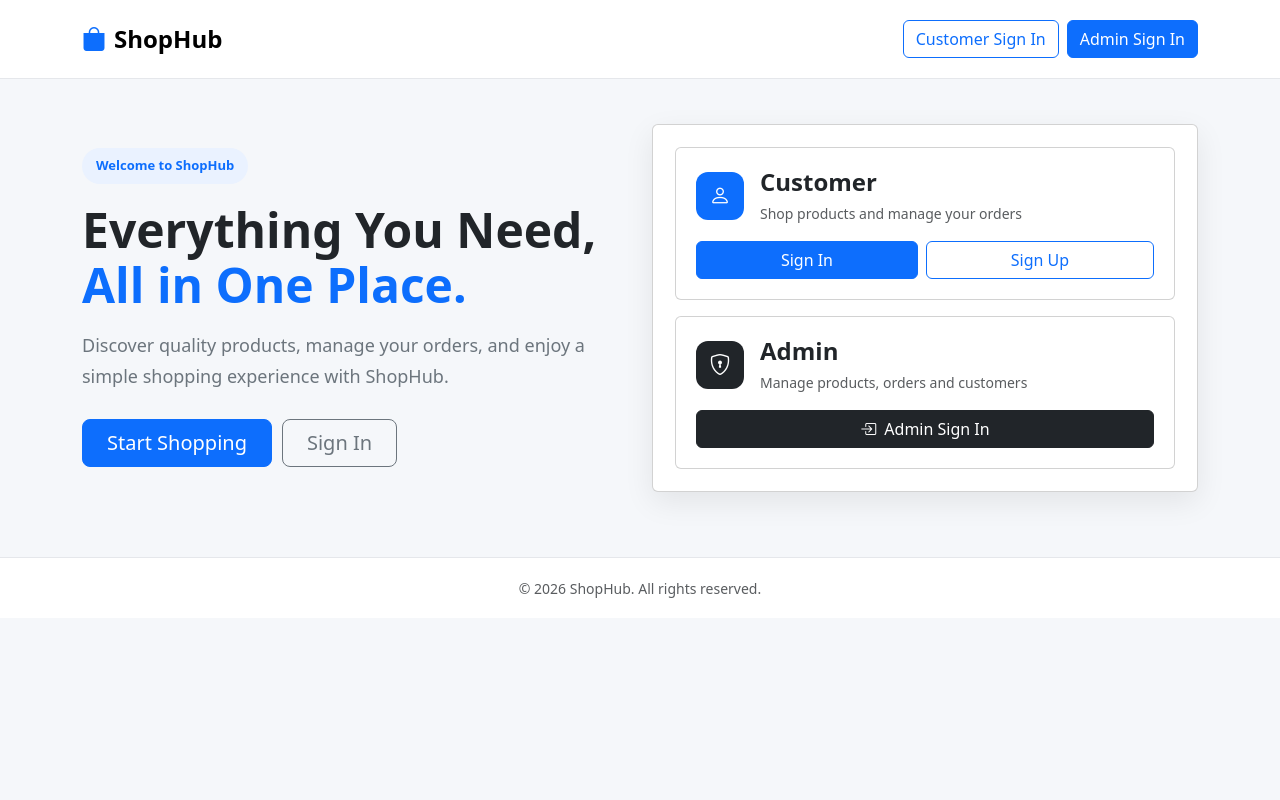
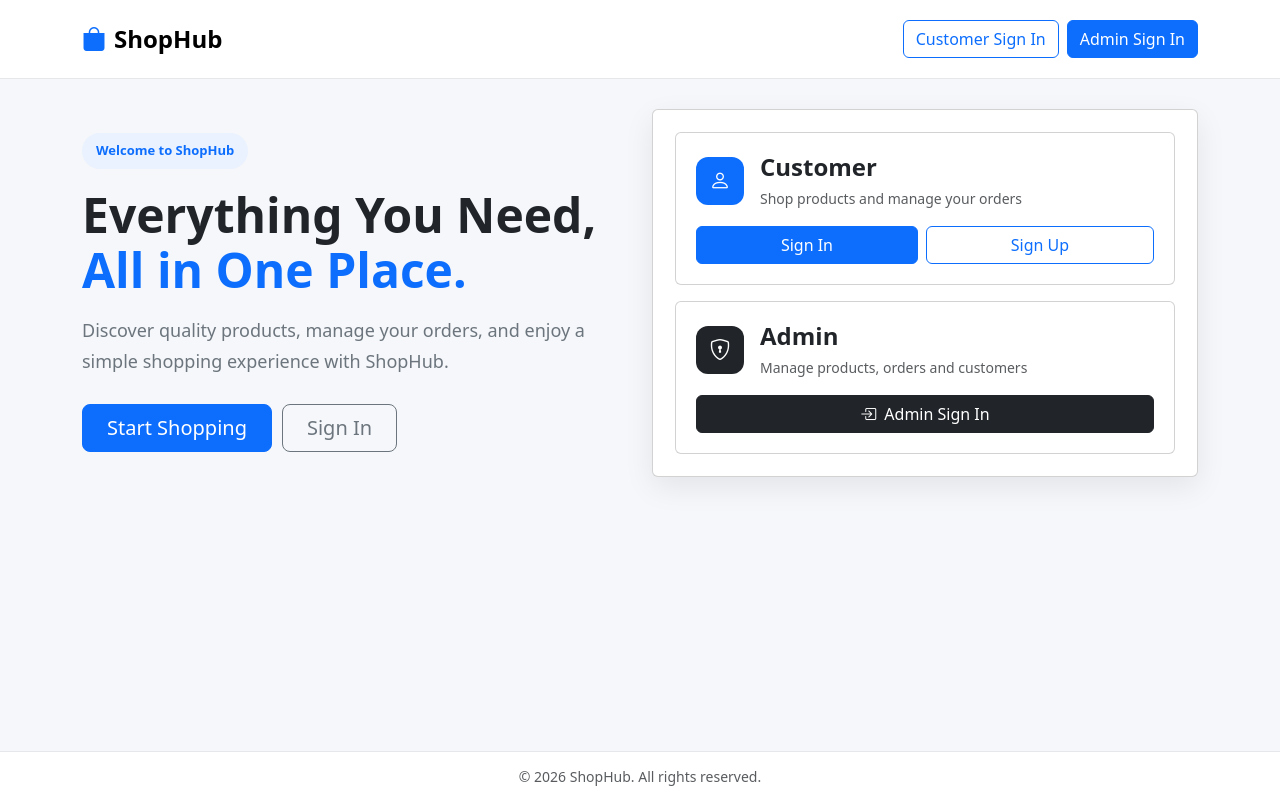
Before and after one commit to rishwanthrishwanth14-sys/E_commerce, a React (Vite) app in the folder frontend/: page / in a window 1280 px wide. Built offline with nearby package versions, Linux system fonts and the light colour scheme; no server answers.

Commit message:
home page css modified

```diff
--- a/frontend/src/pages/frontPage/homePage/Home.css
+++ b/frontend/src/pages/frontPage/homePage/Home.css
@@ -5,6 +5,8 @@
 .home-page {
     min-height: 100vh;
     background: #f5f7fa;
+    display: flex;
+    flex-direction: column;
 }
 
 
@@ -27,7 +29,8 @@
 ========================= */
 
 .home-hero {
-    padding: 45px 0;
+    padding: 30px 0;
+    flex: 1;
 }
 
 .home-hero-row {
@@ -155,9 +158,9 @@
 
     border-top: 1px solid #e5e7eb;
 
-    padding: 18px 0;
+    margin-top: 0;
 
-    margin-top: 20px;
+    padding: 12px 0;
 }
 
 
```
